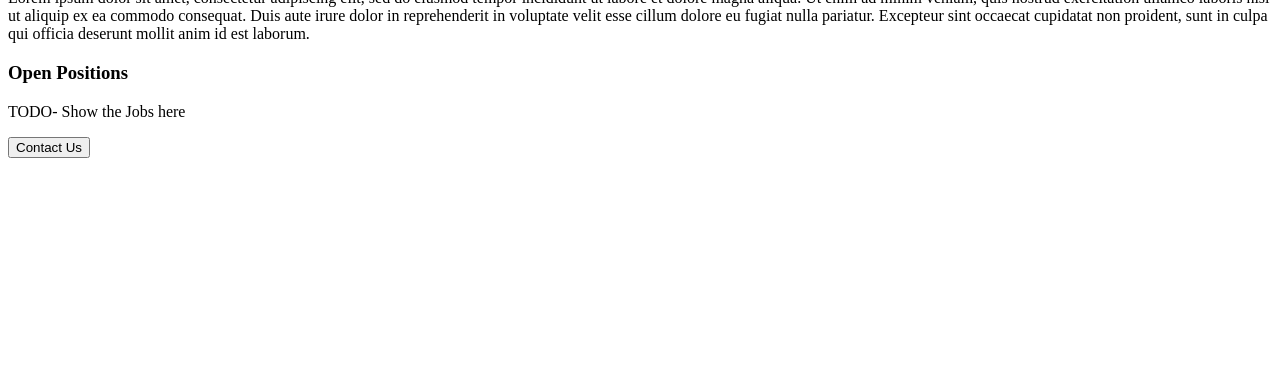
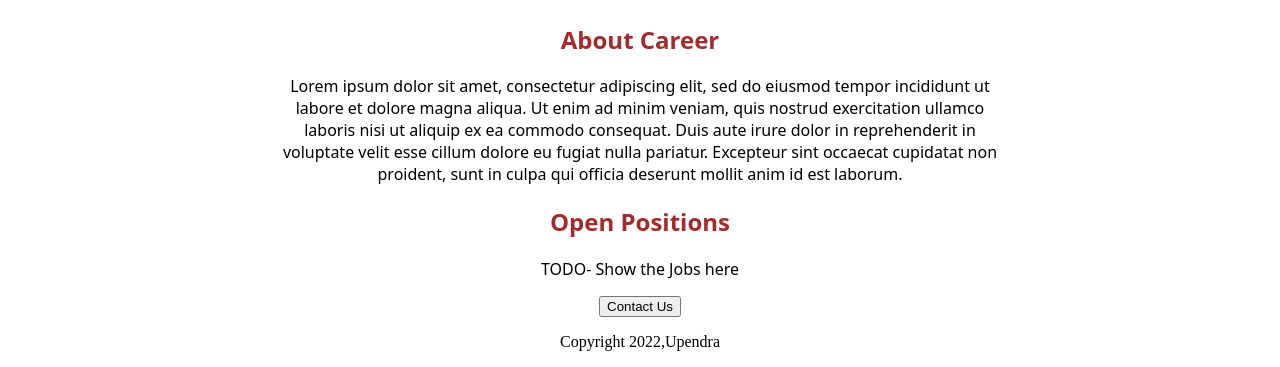
Before and after one commit to solrok/webdatabase, a Flask app: page / in a window 1280 px wide. Shown: the part 536-903 px from the top of the page. Before the commit the page ends 694 px from the top, so only its background shows below. Run offline with Flask 3, Linux system fonts and the light colour scheme.

Commit message:
update html1

```diff
--- a/templates/home.html
+++ b/templates/home.html
@@ -14,17 +14,43 @@
       text-align: center;
 
     }
+    #banner {
+            width: 100%;
+            height: 400px;
+            object-fit: cover;
+    }
+    h2{
+      font-family: system-ui, -apple-system, BlinkMacSystemFont, 'Segoe UI', Roboto, Oxygen, Ubuntu, Cantarell, 'Open Sans', 'Helvetica Neue', sans-serif;
+      font-weight: bold;
+      color: brown;
+      text-align: center;
+    }
+    .bodytext {
+      font-family: system-ui, -apple-system, BlinkMacSystemFont, 'Segoe UI', Roboto, Oxygen, Ubuntu, Cantarell, 'Open Sans', 'Helvetica Neue', sans-serif;
+      font-weight: normal;
+      color: black;
+      text-align: center;
+    }
+    #container{
+      max-width: 720px;
+      margin: 0 auto 0 auto;
+
+    }
   </style>
 </head>
 <body>
-  <div id='container'></div>
+  <div id='container'>
     <h1>Welcome to the career Page</h1>
     <p>Hello there , you'll learn about the job openings at your local company soon.</p>
-  <img src='https://media.istockphoto.com/id/536245001/photo/job-search-still-life-with-title-jobs.jpg?s=1024x1024&w=is&k=20&c=MfqW_M8T3BMgtkZPQj9t4IBeJbLQ-x1IWiZc-7h18mg=' height="320" width="600" alt="image">
+  <img id='banner' src='https://media.istockphoto.com/id/536245001/photo/job-search-still-life-with-title-jobs.jpg?s=1024x1024&w=is&k=20&c=MfqW_M8T3BMgtkZPQj9t4IBeJbLQ-x1IWiZc-7h18mg=' height="320" width="600" alt="image">
   <h2>About Career</h2>
-  <p>Lorem ipsum dolor sit amet, consectetur adipiscing elit, sed do eiusmod tempor incididunt ut labore et dolore magna aliqua. Ut enim ad minim veniam, quis nostrud exercitation ullamco laboris nisi ut aliquip ex ea commodo consequat. Duis aute irure dolor in reprehenderit in voluptate velit esse cillum dolore eu fugiat nulla pariatur. Excepteur sint occaecat cupidatat non proident, sunt in culpa qui officia deserunt mollit anim id est laborum.</p>
-  <h3>Open Positions</h3>
-  <p>TODO- Show the Jobs here</p>
+  <p class="bodytext">Lorem ipsum dolor sit amet, consectetur adipiscing elit, sed do eiusmod tempor incididunt ut labore et dolore magna aliqua. Ut enim ad minim veniam, quis nostrud exercitation ullamco laboris nisi ut aliquip ex ea commodo consequat. Duis aute irure dolor in reprehenderit in voluptate velit esse cillum dolore eu fugiat nulla pariatur. Excepteur sint occaecat cupidatat non proident, sunt in culpa qui officia deserunt mollit anim id est laborum.</p>
+  <h2>Open Positions</h2>
+  <p class="bodytext">TODO- Show the Jobs here</p>
+  <div style="text-align: center;">
   <button>Contact Us</button>
+  <p>Copyright 2022,Upendra</p>
+</div>
+</div>
 </body>
 </html>
```
